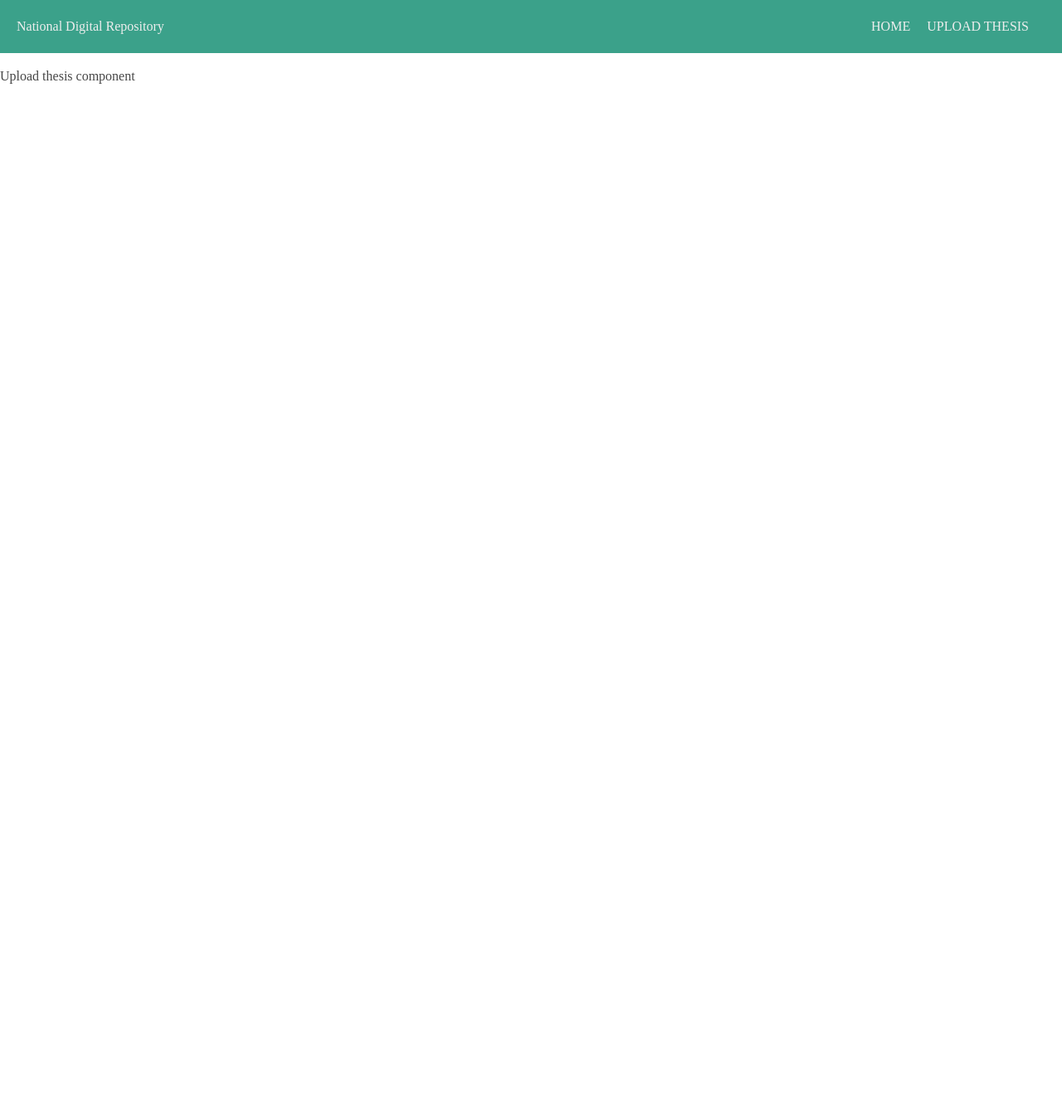
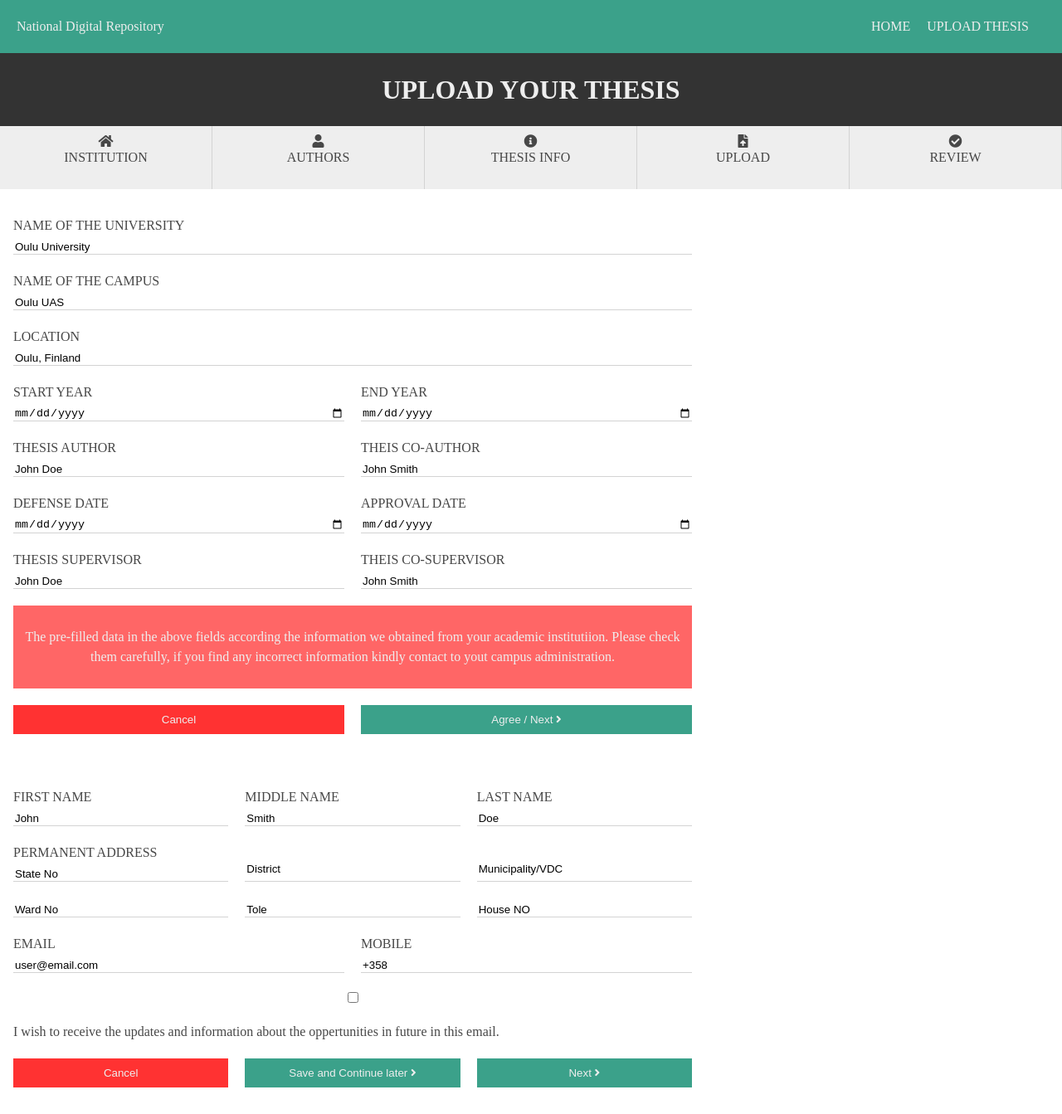
Before and after one commit to sumankharel/national-digital-repository, a React (Create React App) app: page /upload-thesis in a window 1280 px wide. Shown: the whole page at 83% size. Before the commit the page ends 800 px from the top, so only its background shows below. Built offline with nearby package versions, Linux system fonts and the light colour scheme.

Commit message:
updated forms

```diff
--- /dev/null
+++ b/src/common/InputFormField.js
@@ -0,0 +1,26 @@
+import React from 'react'
+import PropTypes from "prop-types";
+import "../styles/input-form-field.css";
+
+const InputFormField = (props)  => {
+  return (
+    <div className="input-form-field">
+      <label>{props.label}</label>
+      <input type={props.type} name={props.name} value={props.value} />
+    </div>
+  )
+}
+
+InputFormField.propTypes = {
+    label: PropTypes.string.isRequired,
+    name: PropTypes.string.isRequired,
+    value: PropTypes.string.isRequired,
+    type: PropTypes.string,
+}
+
+InputFormField.defaultProps = {
+    type: "string"
+}
+
+
+export default InputFormField;
--- /dev/null
+++ b/src/components/upload-thesis/AuthorInfo.js
@@ -0,0 +1,49 @@
+import React, { Component } from 'react'
+import "../../styles/author.css";
+import InputFormField from "../../common/InputFormField";
+
+export default class AuthorInfo extends Component {
+  render() {
+    return (
+      <div className="author">
+          <form>
+              <div className="side-by-side">
+              <InputFormField label="First Name" name="firstName" value="John" />
+              <InputFormField label="Middle Name" name="middleName" value="Smith" />
+              <InputFormField label="Last name" name="lastName" value="Doe" />
+              </div>
+
+              <div className="side-by-side">
+              <InputFormField label="Permanent Address" name="permanentAddress" value="State No"  />
+              <InputFormField name="district" value="District" />
+              <InputFormField name="municipility" value="Municipality/VDC" />
+              </div>
+
+              <div className="side-by-side">
+              <InputFormField name="wardNo" value="Ward No" />
+              <InputFormField name="tole" value="Tole" />
+              <InputFormField name="houseNo" value="House NO" />
+              </div>
+
+              <div className="side-by-side">
+              <InputFormField label="Email" type="email" name="email" value="user@email.com" />
+              <InputFormField label="Mobile" type="tel" name="mobile" value="+358" />
+              </div>
+
+              <input type="checkbox" name="agreement" id="a" />I wish to receive the updates and information about the oppertunities in future in this email.
+
+              <div className="form-actions side-by-side">
+              <button className="btn btn-warning">  Cancel</button>
+              <button className="btn btn-accept">Save and Continue later <i class="fas fa-angle-right"></i></button>
+              <button className="btn btn-accept"> Next <i class="fas fa-angle-right"></i></button>
+              </div>
+
+
+          </form>
+
+
+
+      </div>
+    );
+  }
+}
--- /dev/null
+++ b/src/components/upload-thesis/InstitutionInfo.js
@@ -0,0 +1,52 @@
+import React, { Component } from "react";
+import "../../styles/institution.css";
+import InputFormField from "../../common/InputFormField";
+
+export default class InstitutionInfo extends Component {
+  render() {
+    return (
+      <div className="institution">
+
+      <form>
+
+      <InputFormField label="Name of the university" name="universityName" value="Oulu University" />
+        <InputFormField label="Name of the campus" name="campusName" value="Oulu UAS" />
+        <InputFormField label="Location" name="location" value="Oulu, Finland" />
+
+        <div className="side-by-side">
+        <InputFormField label="Start Year" name="startYear" type="Date" />
+        <InputFormField label="End Year" name="endYear" type="Date" />
+        </div>
+
+        <div  className="side-by-side">
+        <InputFormField label="Thesis Author" name="thesisAuthor" value="John Doe" />
+        <InputFormField label="Theis Co-Author" name="thesisCoAuthor" value="John Smith" />
+        </div>
+
+        <div  className="side-by-side">
+        <InputFormField label="Defense Date" name="defenseDate" type="Date" />
+        <InputFormField label="Approval Date" name="approvalDate" type="Date" />
+        </div>
+
+        <div  className="side-by-side">
+        <InputFormField label="Thesis Supervisor " name="thesisSuperVisor" value="John Doe" />
+        <InputFormField label="Theis Co-SuperVisor" name="thesisCoSuperVisor" value="John Smith" />
+        </div>
+
+        <div className="form-info red-info">
+        <p>The pre-filled data in the above fields according the information we obtained
+    from your academic institutiion. Please check them carefully, if you find any
+    incorrect information kindly contact to yout campus administration.</p>
+        </div>
+
+
+        <div className="form-actions side-by-side">
+        <button className="btn btn-warning">  Cancel</button>
+        <button className="btn btn-accept">Agree / Next <i class="fas fa-angle-right"></i></button>
+        </div>
+      </form>
+
+      </div>
+    );
+  }
+}
--- /dev/null
+++ b/src/components/upload-thesis/NavBar.js
@@ -0,0 +1,35 @@
+import React, { Component } from "react";
+import "../../styles/nav-bar.css";
+
+export default class NavBar extends Component {
+  render() {
+    return (
+      <div className="nav-bar">
+        <div className="nav-item">
+          <i className="fas fa-home" />
+          <p>Institution</p>
+        </div>
+
+        <div className="nav-item">
+          <i className="fas fa-user" />
+          <p>Authors</p>
+        </div>
+
+        <div className="nav-item">
+          <i className="fas fa-info-circle" />
+          <p>Thesis Info</p>
+        </div>
+
+        <div className="nav-item">
+          <i className="fas fa-file-upload" />
+          <p>Upload</p>
+        </div>
+
+        <div className="nav-item">
+          <i className="fas fa-check-circle" />
+          <p>Review</p>
+        </div>
+      </div>
+    );
+  }
+}
--- a/src/components/upload-thesis/UploadThesis.js
+++ b/src/components/upload-thesis/UploadThesis.js
@@ -1,13 +1,21 @@
 import React, { Component } from "react";
 import PropTypes from "prop-types";
 import { connect } from "react-redux";
+import "../../styles/upload-thesis.css";
+import NavBar from "./NavBar";
+import InstitutionInfo from "./InstitutionInfo";
+import AuthorInfo from "./AuthorInfo";
 
-// SAMPLE UPLOAD THESIS COMPONENT, YOU CAN UPDATE OR CREATE YOUR OWN
+
+// SAMPLE UPLOAD THESIS COMPONENT, YOU CAN UPDATE OR CREATE YOUR OWN
 class UploadThesis extends Component {
   render() {
     return (
       <div>
-        <p>Upload thesis component </p>
+        <h1 className="component-title">UPLOAD YOUR THESIS</h1>
+        <NavBar/>
+        <InstitutionInfo />
+        <AuthorInfo />
       </div>
     );
   }
--- /dev/null
+++ b/src/styles/author.css
@@ -0,0 +1,32 @@
+.author {
+    padding: 2rem 1rem;
+    max-width: 850px;
+    display: grid;
+    grid-gap: 10px;
+}
+
+.author form {
+    display: grid;
+    grid-gap: 20px;
+}
+
+.author .side-by-side {
+    display: grid;
+    grid-template-columns: repeat(auto-fit, minmax(50px, 1fr));
+    grid-column-gap: 20px;
+}
+
+.form-actions .btn {
+    padding: 10px 5px;
+    border: 0;
+}
+
+.form-actions .btn-warning {
+    background-color: #ff3232;
+    color: #eee;
+}
+
+.form-actions .btn-accept {
+    background-color: var(--primary-color);
+    color: #eee;
+}
--- /dev/null
+++ b/src/styles/input-form-field.css
@@ -0,0 +1,20 @@
+.input-form-field {
+    display: grid;
+    grid-gap: 5px;
+    width: 100% !important;
+}
+
+.input-form-field label {
+    text-transform: uppercase;
+}
+
+.input-form-field input {
+    border: 0;
+    border-bottom: 1px solid #d3d3d3;
+    transition: border-bottom 0.3s ease-in;
+}
+
+.input-form-field input:focus {
+    outline: 0;
+    border-bottom: 1px solid #333;
+}
--- /dev/null
+++ b/src/styles/institution.css
@@ -0,0 +1,42 @@
+.institution {
+    padding: 2rem 1rem;
+    max-width: 850px;
+    display: grid;
+    grid-gap: 10px;
+}
+
+.institution form {
+    display: grid;
+    grid-gap: 20px;
+}
+
+.institution .side-by-side {
+    display: grid;
+    grid-template-columns: repeat(auto-fit, minmax(50px, 1fr));
+    grid-column-gap: 20px;
+}
+
+.institution .form-info {
+    text-align: center;
+    padding: 10px 5px;
+}
+
+.institution .red-info {
+    color: #eee;
+    background-color: #ff6666;
+}
+
+.form-actions .btn {
+    padding: 10px 5px;
+    border: 0;
+}
+
+.form-actions .btn-warning {
+    background-color: #ff3232;
+    color: #eee;
+}
+
+.form-actions .btn-accept {
+    background-color: var(--primary-color);
+    color: #eee;
+}
--- /dev/null
+++ b/src/styles/nav-bar.css
@@ -0,0 +1,31 @@
+.nav-bar {
+    display: grid;
+    grid-template-columns: repeat(auto-fit, minmax(50px, 1fr));
+    background-color: #eee;
+
+}
+
+.nav-item {
+    display: grid;
+    justify-content: center;
+    text-align: center;
+}
+
+.nav-item {
+    border-right: 1px solid #d3d3d3;
+    padding: 10px 5px;
+}
+
+.nav-item:hover {
+    background-color: #fff;
+    cursor: pointer;
+}
+
+.nav-item:active {
+    background-color: #fff;
+}
+
+.nav-item p {
+    text-transform: uppercase;
+    margin-top: 0;
+}
--- /dev/null
+++ b/src/styles/upload-thesis.css
@@ -0,0 +1,8 @@
+.component-title {
+    background-color: #333;
+    text-align: center;
+    color: #eee;
+    padding: 20px 0;
+    margin-top: 0px;
+    margin-bottom: 0;
+}
```
